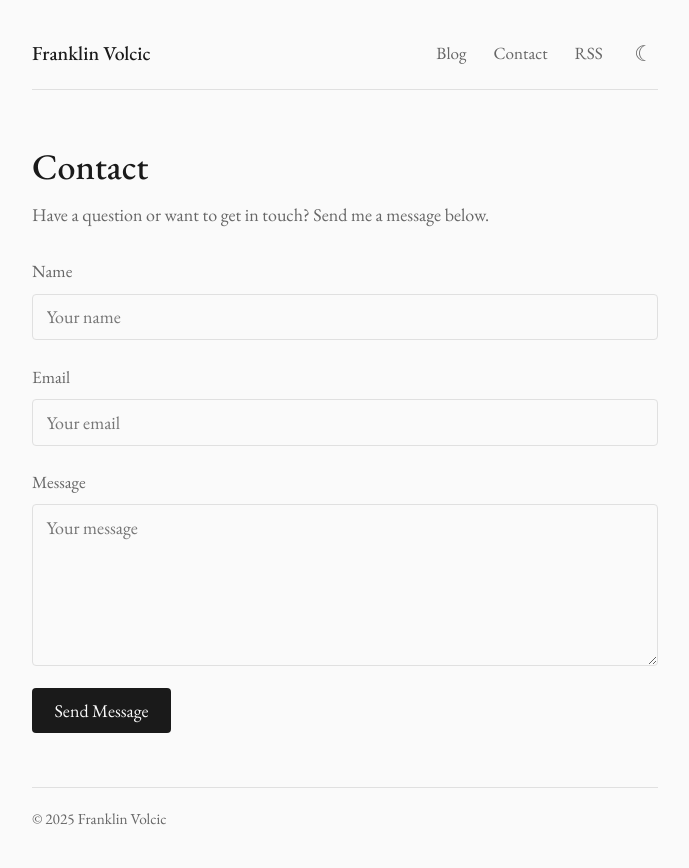
After one commit to fvolcic/franklins-blog, a Django app: page /contact/ in a window 1280 px wide. The commit adds this page. Shown: the whole page, without its empty margins (295-984 px from the left). Run offline with Django 5.2, Linux system fonts and the light colour scheme.

Commit message:
Add RSS feed and contact page
- Add RSS feed at /feed/ with latest 10 posts
- Add RSS autodiscovery link and nav link
- Add contact page with form (name, email, message)
- Store contact submissions in database
- Register Contact model in admin

Co-Authored-By: Claude Opus 4.5 <noreply@anthropic.com>

```diff
--- /dev/null
+++ b/blog/forms.py
@@ -0,0 +1,13 @@
+from django import forms
+from .models import Contact
+
+
+class ContactForm(forms.ModelForm):
+    class Meta:
+        model = Contact
+        fields = ['name', 'email', 'message']
+        widgets = {
+            'name': forms.TextInput(attrs={'placeholder': 'Your name'}),
+            'email': forms.EmailInput(attrs={'placeholder': 'Your email'}),
+            'message': forms.Textarea(attrs={'placeholder': 'Your message', 'rows': 6}),
+        }
--- a/blog/models.py
+++ b/blog/models.py
@@ -53,3 +53,16 @@ class PageView(models.Model):
 
     def __str__(self):
         return f"{self.post.title} - {self.viewed_at}"
+
+
+class Contact(models.Model):
+    name = models.CharField(max_length=100)
+    email = models.EmailField()
+    message = models.TextField()
+    submitted_at = models.DateTimeField(auto_now_add=True)
+
+    class Meta:
+        ordering = ['-submitted_at']
+
+    def __str__(self):
+        return f"{self.name} - {self.submitted_at.strftime('%Y-%m-%d %H:%M')}"
--- a/blog/urls.py
+++ b/blog/urls.py
@@ -1,9 +1,12 @@
 from django.urls import path
 from . import views
+from .feeds import LatestPostsFeed
 
 urlpatterns = [
     path('', views.home, name='home'),
     path('blog/', views.blog_list, name='blog_list'),
+    path('contact/', views.contact, name='contact'),
     path('post/<slug:slug>/', views.post_detail, name='post_detail'),
     path('api/track-view/<slug:slug>/', views.track_view, name='track_view'),
+    path('feed/', LatestPostsFeed(), name='rss_feed'),
 ]
--- a/blog/views.py
+++ b/blog/views.py
@@ -7,7 +7,8 @@ import hashlib
 import urllib.request
 import json
 
-from .models import Post, PageView
+from .models import Post, PageView, Contact
+from .forms import ContactForm
 
 
 def home(request):
@@ -89,3 +90,15 @@ def track_view(request, slug):
         return JsonResponse({'success': True, 'view_count': post.view_count})
     except Post.DoesNotExist:
         return JsonResponse({'success': False}, status=404)
+
+
+def contact(request):
+    """Display and handle contact form submissions."""
+    if request.method == 'POST':
+        form = ContactForm(request.POST)
+        if form.is_valid():
+            form.save()
+            return render(request, 'blog/contact.html', {'success': True})
+    else:
+        form = ContactForm()
+    return render(request, 'blog/contact.html', {'form': form})
--- a/static/css/style.css
+++ b/static/css/style.css
@@ -328,6 +328,79 @@ article h1 {
     font-size: 0.9rem;
 }
 
+/* Contact form */
+.contact-page p {
+    margin-bottom: 1.5rem;
+    color: var(--text-secondary);
+}
+
+.contact-form {
+    display: flex;
+    flex-direction: column;
+    gap: 1.25rem;
+}
+
+.form-group {
+    display: flex;
+    flex-direction: column;
+    gap: 0.4rem;
+}
+
+.form-group label {
+    font-size: 0.95rem;
+    color: var(--text-secondary);
+}
+
+.form-group input,
+.form-group textarea {
+    font-family: 'EB Garamond', Georgia, serif;
+    font-size: 1rem;
+    padding: 0.6rem 0.75rem;
+    border: 1px solid var(--border-color);
+    border-radius: 4px;
+    background-color: var(--bg-color);
+    color: var(--text-color);
+    transition: border-color 0.2s ease;
+}
+
+.form-group input:focus,
+.form-group textarea:focus {
+    outline: none;
+    border-color: var(--text-secondary);
+}
+
+.form-group textarea {
+    resize: vertical;
+    min-height: 120px;
+}
+
+.form-group .error {
+    color: #c0392b;
+    font-size: 0.85rem;
+}
+
+.submit-btn {
+    font-family: 'EB Garamond', Georgia, serif;
+    font-size: 1rem;
+    padding: 0.6rem 1.25rem;
+    background-color: var(--text-color);
+    color: var(--bg-color);
+    border: none;
+    border-radius: 4px;
+    cursor: pointer;
+    transition: opacity 0.2s ease;
+    align-self: flex-start;
+}
+
+.submit-btn:hover {
+    opacity: 0.8;
+}
+
+.success-message {
+    color: #27ae60;
+    font-size: 1.1rem;
+}
+
 /* Footer */
 footer {
     margin-top: 3rem;
--- a/templates/base.html
+++ b/templates/base.html
@@ -9,6 +9,7 @@
     <link href="https://fonts.googleapis.com/css2?family=EB+Garamond:ital,wght@0,400;0,500;0,600;1,400;1,500&family=JetBrains+Mono:wght@400;500&display=swap" rel="stylesheet">
     {% load static %}
     <link rel="stylesheet" href="{% static 'css/style.css' %}">
+    <link rel="alternate" type="application/rss+xml" title="Franklin Volcic's Blog RSS Feed" href="{% url 'rss_feed' %}">
 </head>
 <body>
     <div class="container">
@@ -17,6 +18,8 @@
                 <a href="{% url 'home' %}" class="nav-name">Franklin Volcic</a>
                 <div class="nav-links">
                     <a href="{% url 'blog_list' %}">Blog</a>
+                    <a href="{% url 'contact' %}">Contact</a>
+                    <a href="{% url 'rss_feed' %}" class="rss-link" aria-label="RSS Feed">RSS</a>
                     <button id="theme-toggle" aria-label="Toggle dark mode">
                         <span class="sun-icon">&#9788;</span>
                         <span class="moon-icon">&#9790;</span>
--- /dev/null
+++ b/templates/blog/contact.html
@@ -0,0 +1,45 @@
+{% extends 'base.html' %}
+
+{% block title %}Contact - Franklin Volcic{% endblock %}
+
+{% block content %}
+<article class="contact-page">
+    <h1>Contact</h1>
+
+    {% if success %}
+        <p class="success-message">Thank you for your message! I'll get back to you soon.</p>
+    {% else %}
+        <p>Have a question or want to get in touch? Send me a message below.</p>
+
+        <form method="post" class="contact-form">
+            {% csrf_token %}
+
+            <div class="form-group">
+                <label for="id_name">Name</label>
+                {{ form.name }}
+                {% if form.name.errors %}
+                    <span class="error">{{ form.name.errors.0 }}</span>
+                {% endif %}
+            </div>
+
+            <div class="form-group">
+                <label for="id_email">Email</label>
+                {{ form.email }}
+                {% if form.email.errors %}
+                    <span class="error">{{ form.email.errors.0 }}</span>
+                {% endif %}
+            </div>
+
+            <div class="form-group">
+                <label for="id_message">Message</label>
+                {{ form.message }}
+                {% if form.message.errors %}
+                    <span class="error">{{ form.message.errors.0 }}</span>
+                {% endif %}
+            </div>
+
+            <button type="submit" class="submit-btn">Send Message</button>
+        </form>
+    {% endif %}
+</article>
+{% endblock %}
```
Also changed, not shown: blog/admin.py (+22 -1 lines), blog/feeds.py (added, +27 -0 lines), blog/migrations/0006_contact.py (added).
